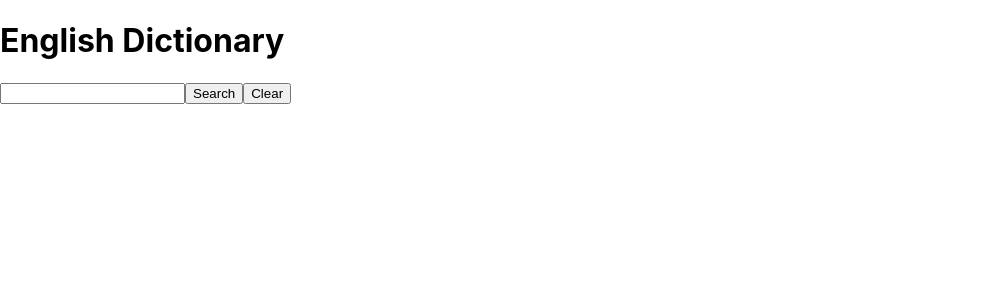
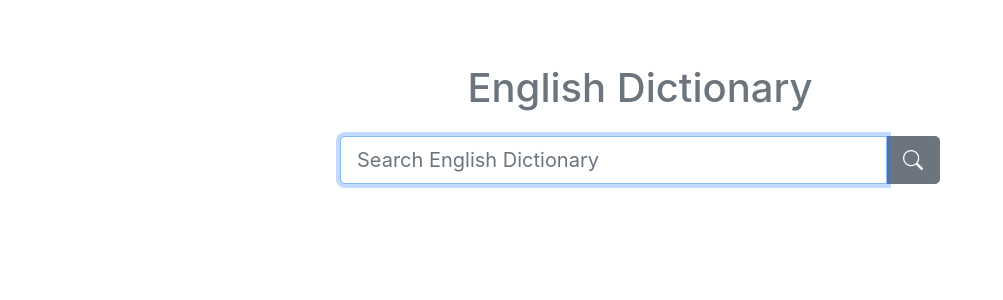
Before and after one commit to lunev/dictionary, a React (Create React App) app: page / in a window 1280 px wide. Shown: the top 300 px of the page, without its empty margins (0-1003 px from the left). Built offline with nearby package versions, Linux system fonts and the light colour scheme.

Commit message:
styled components

```diff
--- a/package.json
+++ b/package.json
@@ -6,6 +6,7 @@
     "@testing-library/jest-dom": "^5.14.1",
     "@testing-library/react": "^11.2.7",
     "@testing-library/user-event": "^12.8.3",
+    "bootstrap-icons": "^1.5.0",
     "react": "^17.0.2",
     "react-dom": "^17.0.2",
     "react-redux": "^7.2.5",
--- a/public/index.html
+++ b/public/index.html
@@ -1,20 +1,20 @@
 <!DOCTYPE html>
 <html lang="en">
-  <head>
+
+<head>
     <meta charset="utf-8" />
     <link rel="icon" href="%PUBLIC_URL%/favicon.ico" />
     <meta name="viewport" content="width=device-width, initial-scale=1" />
     <meta name="theme-color" content="#000000" />
-    <meta
-      name="description"
-      content="Web site created using create-react-app"
-    />
+    <meta name="description" content="Web site created using create-react-app" />
     <link rel="apple-touch-icon" href="%PUBLIC_URL%/logo192.png" />
     <!--
       manifest.json provides metadata used when your web app is installed on a
       user's mobile device or desktop. See https://developers.google.com/web/fundamentals/web-app-manifest/
     -->
     <link rel="manifest" href="%PUBLIC_URL%/manifest.json" />
+    <link rel="stylesheet" href="https://cdn.jsdelivr.net/npm/bootstrap-icons@1.5.0/font/bootstrap-icons.css" />
+    <link href="https://cdn.jsdelivr.net/npm/bootstrap@5.1.1/dist/css/bootstrap.min.css" rel="stylesheet" integrity="sha384-F3w7mX95PdgyTmZZMECAngseQB83DfGTowi0iMjiWaeVhAn4FJkqJByhZMI3AhiU" crossorigin="anonymous" />
     <!--
       Notice the use of %PUBLIC_URL% in the tags above.
       It will be replaced with the URL of the `public` folder during the build.
@@ -25,8 +25,9 @@
       Learn how to configure a non-root public URL by running `npm run build`.
     -->
     <title>English Dictionary</title>
-  </head>
-  <body>
+</head>
+
+<body>
     <noscript>You need to enable JavaScript to run this app.</noscript>
     <div id="root"></div>
     <!--
@@ -39,5 +40,6 @@
       To begin the development, run `npm start` or `yarn start`.
       To create a production bundle, use `npm run build` or `yarn build`.
     -->
-  </body>
+</body>
+
 </html>
--- a/src/App.css
+++ b/src/App.css
@@ -1,38 +1,8 @@
-.App {
-  text-align: center;
+.form-search {
+    max-width: 600px;
+    margin: 0 auto;
 }
 
-.App-logo {
-  height: 40vmin;
-  pointer-events: none;
+.color-secondary {
+    color: #6c757d;
 }
-
-@media (prefers-reduced-motion: no-preference) {
-  .App-logo {
-    animation: App-logo-spin infinite 20s linear;
-  }
-}
-
-.App-header {
-  background-color: #282c34;
-  min-height: 100vh;
-  display: flex;
-  flex-direction: column;
-  align-items: center;
-  justify-content: center;
-  font-size: calc(10px + 2vmin);
-  color: white;
-}
-
-.App-link {
-  color: #61dafb;
-}
-
-@keyframes App-logo-spin {
-  from {
-    transform: rotate(0deg);
-  }
-  to {
-    transform: rotate(360deg);
-  }
-}
--- a/src/App.js
+++ b/src/App.js
@@ -3,11 +3,14 @@ import FormSearch from "./components/FormSearch";
 import Posts from "./components/Posts";
 import PostForm from "./components/PostForm";
 import FetchedPosts from "./components/FetchedPosts";
+import "./App.css";
 
 export default function App() {
   return (
-    <div className="App">
-      <h1>English Dictionary</h1>
+    <div className="container pt-5">
+      <h1 className="text-center color-secondary mt-3 mb-4">
+        English Dictionary
+      </h1>
       <FormSearch />
       {/* <hr />
       <Posts />
--- a/src/components/Alert.js
+++ b/src/components/Alert.js
@@ -1,5 +1,5 @@
-import React from 'react';
+import React from "react";
 
-export const Alert = ({text}) => (
-    <div style={{color: "red"}}>{text}</div>
+export const Alert = ({ text }) => (
+  <div className="alert alert-danger">{text}</div>
 );
--- a/src/components/FormSearch.js
+++ b/src/components/FormSearch.js
@@ -1,6 +1,11 @@
-import React, { useRef, useState } from "react";
+import React, { useRef, useState, useEffect } from "react";
 import { useDispatch, useSelector } from "react-redux";
-import { showAlert, fetchDictionary, cleanDictionary } from "../redux/actions";
+import {
+  showAlert,
+  fetchDictionary,
+  cleanDictionary,
+  setQuery,
+} from "../redux/actions";
 import { Alert } from "./Alert";
 import { Loader } from "./Loader";
 import { Listing } from "./Listing";
@@ -14,6 +19,10 @@ export default () => {
   const loading = useSelector((state) => state.app.loading);
   const dictionary = useSelector((state) => state.dictionary.fetchedDictionary);
 
+  useEffect(() => {
+    input.current.focus();
+  });
+
   const onSubmit = (event) => {
     event.preventDefault();
     let query = input.current.value.trim();
@@ -21,6 +30,8 @@ export default () => {
       return dispatch(showAlert("The field is required"));
     }
     dispatch(fetchDictionary(query));
+    dispatch(setQuery(query));
+    input.current.value = "";
   };
 
   const onReset = (event) => {
@@ -30,12 +41,27 @@ export default () => {
 
   return (
     <div>
-      <form onSubmit={onSubmit}>
-        <input type="text" ref={input} />
-        <button type="submit">Search</button>
-        <button type="reset" onClick={onReset} ref={reset}>
-          Clear
-        </button>
+      <form className="form-search" onSubmit={onSubmit}>
+        <div className="input-group mb-3">
+          <input
+            className="form-control form-control-lg"
+            type="text"
+            ref={input}
+            placeholder="Search English Dictionary"
+            aria-label="English Dictionary"
+            aria-describedby="button-search"
+          />
+          <button
+            type="submit"
+            className="btn btn-lg btn-secondary"
+            id="button-search"
+          >
+            <i className="bi bi-search"></i>
+          </button>
+          {/* <button type="reset" onClick={onReset} ref={reset}>
+            <i class="bi bi-x"></i>
+          </button> */}
+        </div>
       </form>
 
       {loading && <Loader />}
@@ -47,7 +73,6 @@ export default () => {
       {dictionary &&
         Array.isArray(dictionary) &&
         dictionary.map((res, i) => {
-          // const { word, origin } = re;
           return <Listing res={res} key={i} />;
         })}
     </div>
--- a/src/components/Listing.js
+++ b/src/components/Listing.js
@@ -3,19 +3,23 @@ import React from "react";
 export const Listing = ({ res }) => {
   const { meanings, word, phonetics } = res;
 
+  //console.log(res);
+
   const meaningsList =
     meanings.length &&
     meanings.map((meaning, i) => {
       return (
-        <div key={i}>
-          <i>{meaning.partOfSpeech}</i> <br />
+        <div className="meanings mb-3" key={i}>
+          <span className="badge bg-secondary mb-3">
+            {meaning.partOfSpeech}
+          </span>{" "}
+          <br />
           {meaning.definitions.map((definition, i) => {
             return (
-              <div key={i}>
-                {/* <strong>DEFINITION {i + 1}</strong> <br /> */}
-                <strong>{definition.definition}</strong>{" "}
+              <p key={i}>
+                <strong>{definition.definition}</strong>:{" "}
                 <i>{definition.example}</i>
-              </div>
+              </p>
             );
           })}
         </div>
@@ -25,25 +29,28 @@ export const Listing = ({ res }) => {
   const phoneticsList =
     phonetics.length &&
     phonetics.map((phonetic, i) => {
+      const audioURL = phonetic.audio;
+      const audio = new Audio(audioURL);
+
       return (
-        <div key={i}>
-          <p>
-            <strong>phonetic</strong>: {phonetic.text}
-          </p>
-          {phonetic.audio && (
-            <audio controls>
-              <source src={phonetic.audio} type="audio/mpeg" />
-            </audio>
+        <div className="phonetics" key={i}>
+          {audioURL && (
+            <button onClick={() => audio.play()} className="btn btn-outline">
+              <i className="bi bi-volume-up-fill"></i>
+            </button>
           )}
+          {phonetic.text && `/${phonetic.text}/`}
         </div>
       );
     });
 
   return (
-    <div className="card">
-      <h2>{word}</h2>
-      {meaningsList}
-      {phoneticsList}
+    <div className="card mb-3">
+      <div className="card-body">
+        <h2 className="card-title">{word}</h2>
+        {phoneticsList}
+        {meaningsList}
+      </div>
     </div>
   );
 };
--- a/src/components/Loader.js
+++ b/src/components/Loader.js
@@ -1,3 +1,9 @@
 import React from "react";
 
-export const Loader = () => <div>Loading...</div>;
+export const Loader = () => (
+  <div className="text-center">
+    <div className="spinner-border" role="status">
+      <span className="visually-hidden">Loading...</span>
+    </div>
+  </div>
+);
--- a/src/redux/actions.js
+++ b/src/redux/actions.js
@@ -7,6 +7,7 @@ import {
   SHOW_LOADER,
   FETCH_DICTIONARY,
   CLEAN_DICTIONARY,
+  SET_QUERY,
 } from "./types";
 
 export function createPost(post) {
@@ -76,3 +77,9 @@ export function cleanDictionary() {
     dispatch({ type: CLEAN_DICTIONARY });
   };
 }
+
+export function setQuery(query) {
+  return (dispatch) => {
+    dispatch({ type: SET_QUERY, payload: query });
+  };
+}
--- a/src/redux/dictionaryReducer.js
+++ b/src/redux/dictionaryReducer.js
@@ -1,7 +1,8 @@
-import { FETCH_DICTIONARY, CLEAN_DICTIONARY } from "./types";
+import { FETCH_DICTIONARY, CLEAN_DICTIONARY, SET_QUERY } from "./types";
 
 const initialState = {
   fetchedDictionary: [],
+  query: "",
 };
 
 export const dictionaryReducer = (state = initialState, action) => {
@@ -10,6 +11,9 @@ export const dictionaryReducer = (state = initialState, action) => {
       return { ...state, fetchedDictionary: action.payload };
     case CLEAN_DICTIONARY:
       return { ...state, fetchedDictionary: [] };
+    case SET_QUERY: {
+      return { ...state, query: action.payload };
+    }
     default:
       return state;
   }
--- a/src/redux/types.js
+++ b/src/redux/types.js
@@ -7,3 +7,4 @@ export const HIDE_ALERT = "APP/HIDE_ALERT";
 
 export const FETCH_DICTIONARY = "DICTIONARY/FETCH";
 export const CLEAN_DICTIONARY = "DICTIONARY/CLEAN";
+export const SET_QUERY = "DICTIONARY/SET_QUERY";
```
Also changed, not shown: 1 other file (tests, documents, lock files or other folders).
